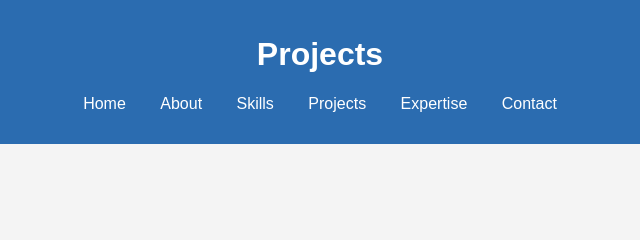
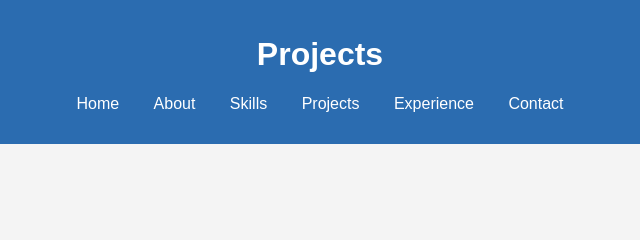
Before and after one commit to floyd011/portfolio, a plain HTML site: page projects.html in a window 1280 px wide. Shown: the top 240 px of the page, 320-960 px from the left. Drawn offline with Linux system fonts and the light colour scheme.

Commit message:
Update projects.html

```diff
--- a/projects.html
+++ b/projects.html
@@ -25,7 +25,7 @@
                 <li><a href="about.html">About</a></li>
                 <li><a href="skills.html">Skills</a></li>
                 <li><a href="projects.html">Projects</a></li>
-                <li><a href="experience.html">Expertise</a></li>
+                <li><a href="experience.html">Experience</a></li>
                 <li><a href="contact.html">Contact</a></li>
             </ul>
         </nav>
```
